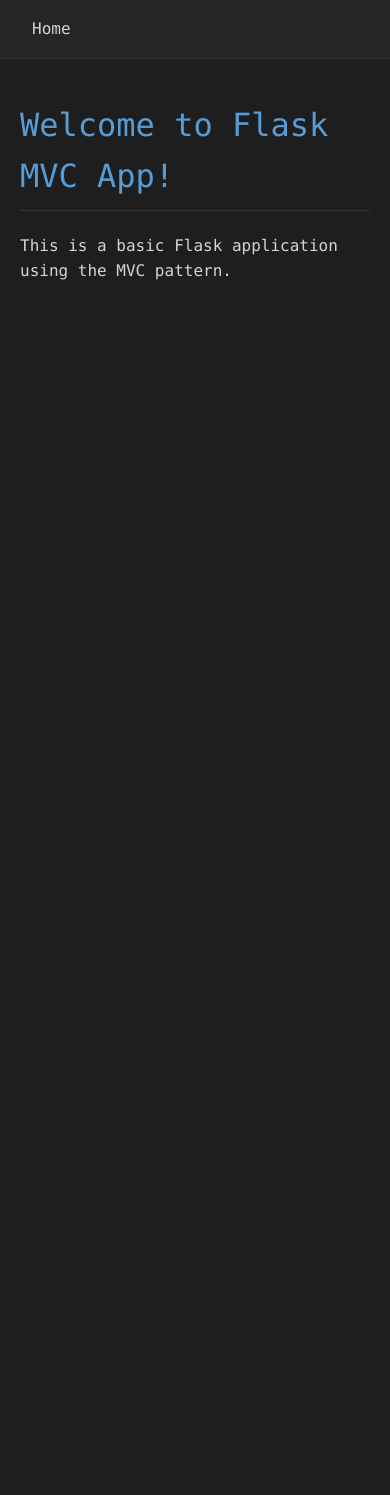
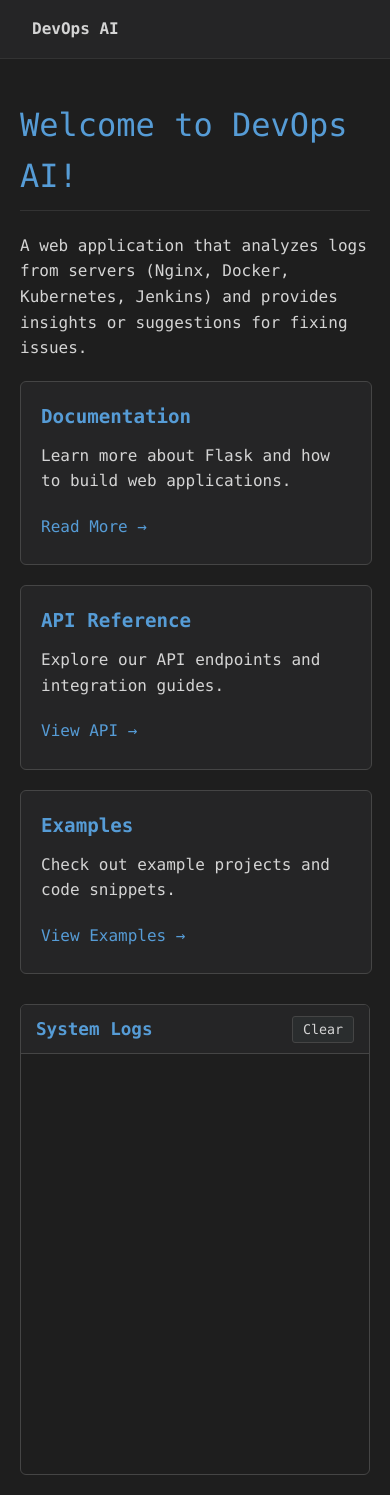
Before and after one commit to ImperatorYarik/DevOps-ai, a Flask app: page / in a window 390 px wide. Before the commit the page ends 280 px from the top, so only its background shows below. Run offline with Flask 3, Linux system fonts and the light colour scheme; data that the repository does not hold is empty.

Commit message:
Created syslog flow, sandbox

```diff
--- a/app/src/controllers/home_controller.py
+++ b/app/src/controllers/home_controller.py
@@ -1,9 +1,47 @@
-from flask import Blueprint, render_template
+from flask import Blueprint, render_template, Response
 from src.models import User
+import time
+import os
+import docker
+
+client = docker.from_env()
+
+container = client.containers.get("DevOps-ai-nexus")
 
 home_bp = Blueprint('home', __name__)
+
+
+def generate_logs():
+    """Simulate log generation. In real app, you might tail a real log file."""
+    with open('/var/log/syslog') as f:
+        f.seek(0, 2)  # Go to the end of the file
+        while True:
+            line = f.readline()
+            if not line:
+                # time.sleep(0.1)  # Wait briefly for new logs
+                continue
+            yield f"data: {line.strip()}\n\n"
+    # log_lines = [
+    #     "INFO: Server started successfully",
+    #     "DEBUG: Loading configuration",
+    #     "INFO: Database connection established",
+    #     "WARNING: High memory usage detected",
+    #     "ERROR: Failed to process request",
+    #     "INFO: Cache cleared successfully",
+    #     "DEBUG: Running background tasks"
+    # ]
+    #
+    # while True:
+    #     # Simulate new log entry
+    #     log_entry = f"{time.strftime('%Y-%m-%d %H:%M:%S')} - {log_lines[int(time.time()) % len(log_lines)]}"
+    #     yield f"data: {log_entry}\n\n"
+    #     time.sleep(2)
 
 @home_bp.route('/')
 def home():
     message = User.get_welcome_message()
     return render_template('home.html', message=message)
+
+@home_bp.route('/stream-logs')
+def stream_logs():
+    return Response(generate_logs(), mimetype='text/event-stream')
--- a/app/src/models/__init__.py
+++ b/app/src/models/__init__.py
@@ -4,4 +4,4 @@
 
     @staticmethod
     def get_welcome_message():
-        return "Welcome to Flask MVC App!"
+        return "Welcome to DevOps AI!"
--- a/app/src/static/css/style.css
+++ b/app/src/static/css/style.css
@@ -179,3 +179,134 @@
 ::-webkit-scrollbar-thumb:hover {
     background-color: #525252;
 }
+.cards-container {
+    display: flex;
+    flex-wrap: wrap;
+    gap: 20px;
+    margin: 20px 0;
+}
+
+.card {
+    background-color: var(--vscode-menu);
+    border: 1px solid #454545;
+    border-radius: 6px;
+    transition: transform 0.2s, box-shadow 0.2s;
+    cursor: pointer;
+    width: 300px;
+    flex: 0 0 auto;
+}
+
+.card:hover {
+    transform: translateY(-4px);
+    box-shadow: 0 4px 12px rgba(0, 0, 0, 0.3);
+}
+
+.card-content {
+    padding: 20px;
+    height: 100%;
+    display: flex;
+    flex-direction: column;
+}
+
+.card-title {
+    color: var(--vscode-blue);
+    margin: 0 0 10px 0;
+    font-size: 1.2em;
+}
+
+.card-text {
+    color: var(--vscode-text);
+    margin: 0 0 15px 0;
+    flex-grow: 1;
+}
+
+.card-link {
+    color: var(--vscode-blue);
+    text-decoration: none;
+    display: inline-block;
+    padding: 5px 0;
+    margin-top: auto;
+}
+
+.card-link:hover {
+    text-decoration: none;
+    opacity: 0.8;
+}
+
+/* Make cards responsive */
+@media (max-width: 768px) {
+    .cards-container {
+        flex-direction: column;
+    }
+
+    .card {
+        width: 100%;
+    }
+}
+.log-viewer {
+    margin-top: 30px;
+    background-color: var(--vscode-bg);
+    border: 1px solid #454545;
+    border-radius: 6px;
+    overflow: hidden;
+}
+
+.log-header {
+    background-color: var(--vscode-menu);
+    padding: 10px 15px;
+    display: flex;
+    justify-content: space-between;
+    align-items: center;
+    border-bottom: 1px solid #454545;
+}
+
+.log-header h2 {
+    margin: 0;
+    color: var(--vscode-blue);
+    font-size: 1.1em;
+}
+
+.clear-button {
+    background-color: var(--vscode-menu-hover);
+    color: var(--vscode-text);
+    border: 1px solid #454545;
+    padding: 5px 10px;
+    border-radius: 3px;
+    cursor: pointer;
+    transition: background-color 0.2s;
+}
+
+.clear-button:hover {
+    background-color: #3a3a3a;
+}
+
+#log-container {
+    height: 400px;
+    overflow-y: auto;
+    padding: 10px;
+    font-family: 'Consolas', 'Monaco', 'Courier New', monospace;
+    font-size: 0.9em;
+}
+
+.log-entry {
+    padding: 5px 10px;
+    border-radius: 3px;
+    margin: 2px 0;
+    white-space: pre-wrap;
+    word-wrap: break-word;
+}
+
+.error-log {
+    color: #f44747;
+    background-color: rgba(244, 71, 71, 0.1);
+}
+
+.warning-log {
+    color: #dcdcaa;
+    background-color: rgba(220, 220, 170, 0.1);
+}
+
+.debug-log {
+    color: #6a9955;
+    background-color: rgba(106, 153, 85, 0.1);
+}
--- a/app/src/templates/base.html
+++ b/app/src/templates/base.html
@@ -9,7 +9,7 @@
 <body>
     <nav>
         <ul>
-            <li><a href="{{ url_for('home.home') }}">Home</a></li>
+            <li><a href="{{ url_for('home.home') }}"><b>DevOps AI</b></a></li>
         </ul>
     </nav>
 
--- a/app/src/templates/home.html
+++ b/app/src/templates/home.html
@@ -5,6 +5,83 @@
 {% block content %}
 <div class="container">
     <h1>{{ message }}</h1>
-    <p>This is a basic Flask application using the MVC pattern.</p>
+    <p>A web application that analyzes logs from servers (Nginx, Docker, Kubernetes, Jenkins) and provides insights or suggestions for fixing issues.</p>
+    <div class="cards-container">
+        <div class="card">
+            <div class="card-content">
+                <h2 class="card-title">Documentation</h2>
+                <p class="card-text">Learn more about Flask and how to build web applications.</p>
+                <a href="/docs" class="card-link">Read More →</a>
+            </div>
+        </div>
+
+        <div class="card">
+            <div class="card-content">
+                <h2 class="card-title">API Reference</h2>
+                <p class="card-text">Explore our API endpoints and integration guides.</p>
+                <a href="/api" class="card-link">View API →</a>
+            </div>
+        </div>
+
+        <div class="card">
+            <div class="card-content">
+                <h2 class="card-title">Examples</h2>
+                <p class="card-text">Check out example projects and code snippets.</p>
+                <a href="/examples" class="card-link">View Examples →</a>
+            </div>
+        </div>
+    </div>
+    <div class="log-viewer">
+        <div class="log-header">
+            <h2>System Logs</h2>
+            <button onclick="clearLogs()" class="clear-button">Clear</button>
+        </div>
+        <div id="log-container"></div>
+    </div>
 </div>
+<script>
+document.addEventListener('DOMContentLoaded', function() {
+    const logContainer = document.getElementById('log-container');
+    const maxLogs = 100; // Maximum number of logs to show
+
+    // Connect to SSE endpoint
+    const eventSource = new EventSource('/stream-logs');
+
+    eventSource.onmessage = function(event) {
+        const logEntry = event.data;
+
+        // Create new log element
+        const logElement = document.createElement('div');
+        logElement.className = 'log-entry';
+        logElement.textContent = logEntry;
+
+        // Add appropriate class based on log level
+        if (logEntry.includes('ERROR')) {
+            logElement.classList.add('error-log');
+        } else if (logEntry.includes('WARNING')) {
+            logElement.classList.add('warning-log');
+        } else if (logEntry.includes('DEBUG')) {
+            logElement.classList.add('debug-log');
+        }
+
+        // Add new log at the top
+        logContainer.insertBefore(logElement, logContainer.firstChild);
+
+        // Remove old logs if exceeding maximum
+        while (logContainer.children.length > maxLogs) {
+            logContainer.removeChild(logContainer.lastChild);
+        }
+    };
+
+    eventSource.onerror = function(error) {
+        console.error('EventSource failed:', error);
+        eventSource.close();
+    };
+});
+
+function clearLogs() {
+    document.getElementById('log-container').innerHTML = '';
+}
+</script>
+
 {% endblock %}
```
